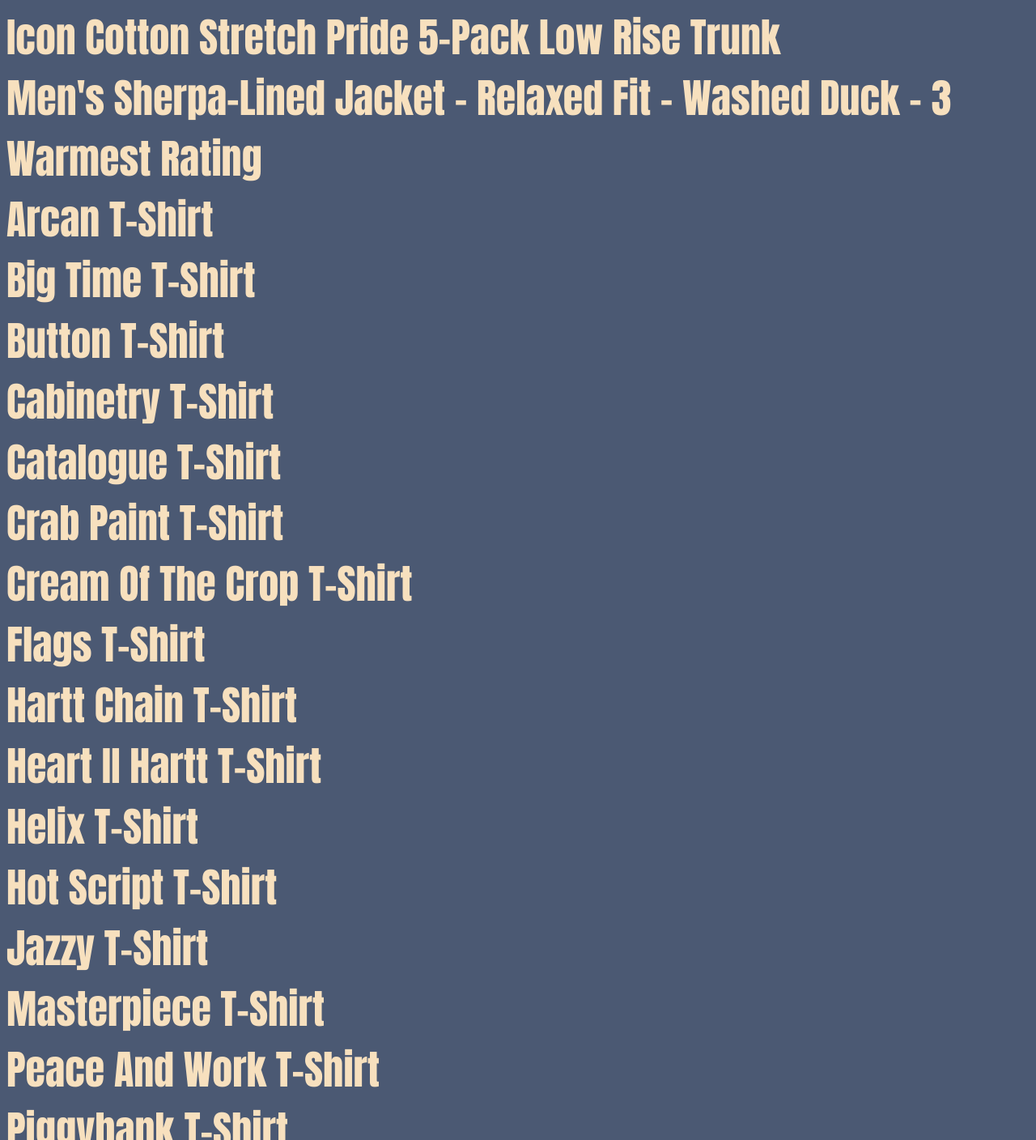
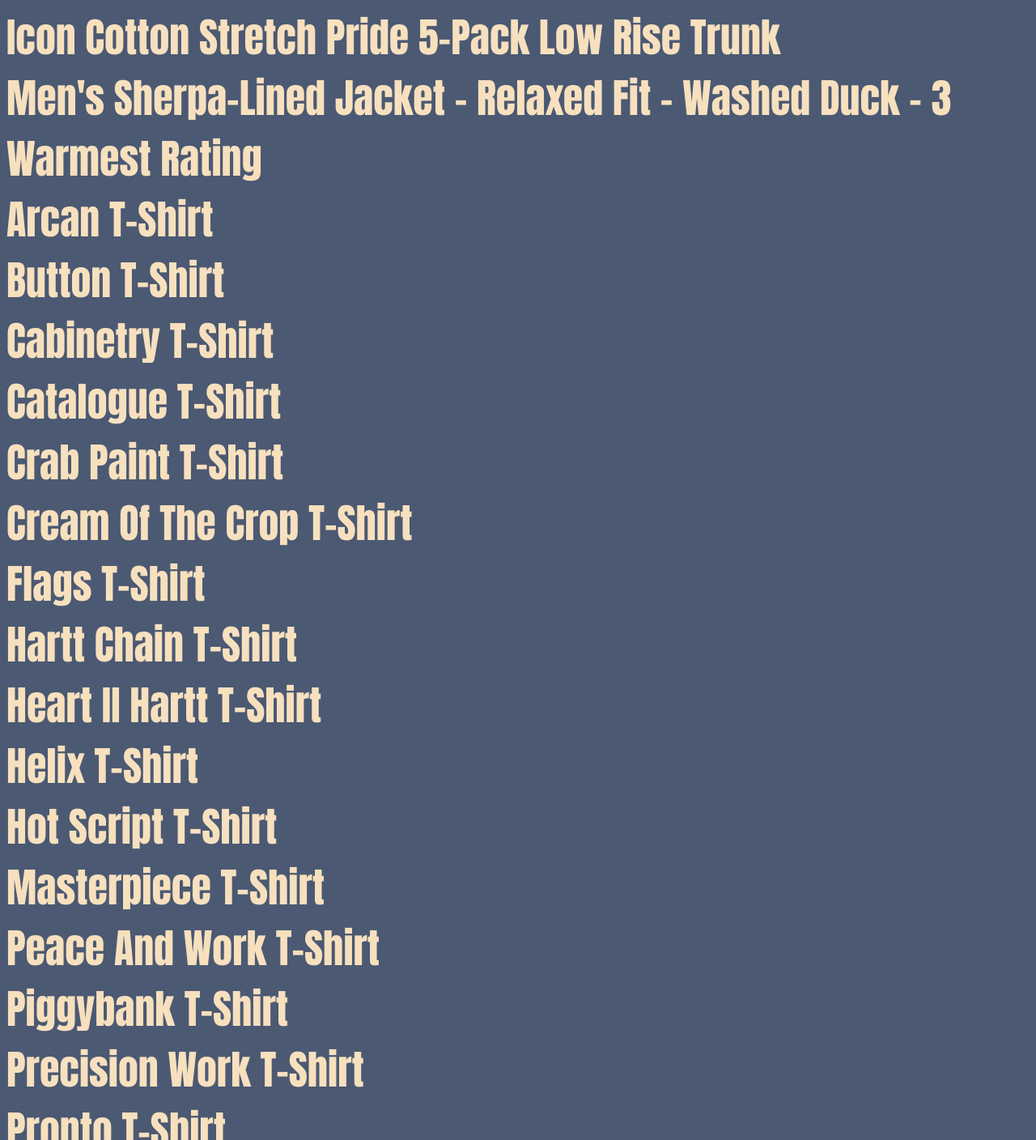
Before and after one commit to zsnelling/clothes, a plain HTML site: page index.html in a window 1280 px wide. Shown: the top 1408 px of the page at 81% size. Drawn offline with Linux system fonts and the light colour scheme.

Commit message:
Update index.html

```diff
--- a/index.html
+++ b/index.html
@@ -26,8 +26,6 @@
 
 	<a href="https://us.carhartt-wip.com/products/s-s-arcan-pocket-t-shirt-dusty-h-brown-heavy-stone-wash-1271" target="_blank">Arcan T-Shirt</a><br>
 
-    <a href="https://us.carhartt-wip.com/products/s-s-big-time-t-shirt-cypress-726" target="_blank">Big Time T-Shirt</a><br>
-
     <a href="https://us.carhartt-wip.com/products/s-s-button-t-shirt-hamilton-brown-710" target="_blank">Button T-Shirt</a><br>
 
     <a href="https://us.carhartt-wip.com/products/s-s-cabinetry-t-shirt-hamilton-brown-black-369" target="_blank">Cabinetry T-Shirt</a><br>
@@ -47,8 +45,6 @@
     <a href="https://us.carhartt-wip.com/products/s-s-helix-t-shirt-deep-lagoon-1320" target="_blank">Helix T-Shirt</a><br>
 
     <a href="https://us.carhartt-wip.com/products/s-s-hot-script-t-shirt-cherry-406" target="_blank">Hot Script T-Shirt</a><br>
-
-    <a href="https://us.carhartt-wip.com/products/s-s-jazzy-t-shirt-blue-iris-white-684" target="_blank">Jazzy T-Shirt</a><br>
 
     <a href="https://us.carhartt-wip.com/products/s-s-masterpiece-t-shirt-air-force-blue-1313" target="_blank">Masterpiece T-Shirt</a><br>
 
@@ -76,7 +72,7 @@
 
     <a href="https://us.carhartt-wip.com/products/s-s-wip-t-shirt-dusky-blue-mulberry-747" target="_blank">WIP T-Shirt</a><br>
 
-    <a href="https://us.carhartt-wip.com/products/s-s-work-life-romance-t-shirt-saguaro-1296" target="_blank">Work Life Romance T-Shirt</a>
+    <a href="https://us.carhartt-wip.com/products/s-s-work-life-romance-t-shirt-saguaro-1296" target="_blank">Work Life Romance T-Shirt</a><br>
 
     <a href="https://www.crocs.com/p/classic-clog/10001.html" target="_blank">Classic Clog</a><br>
 
```
